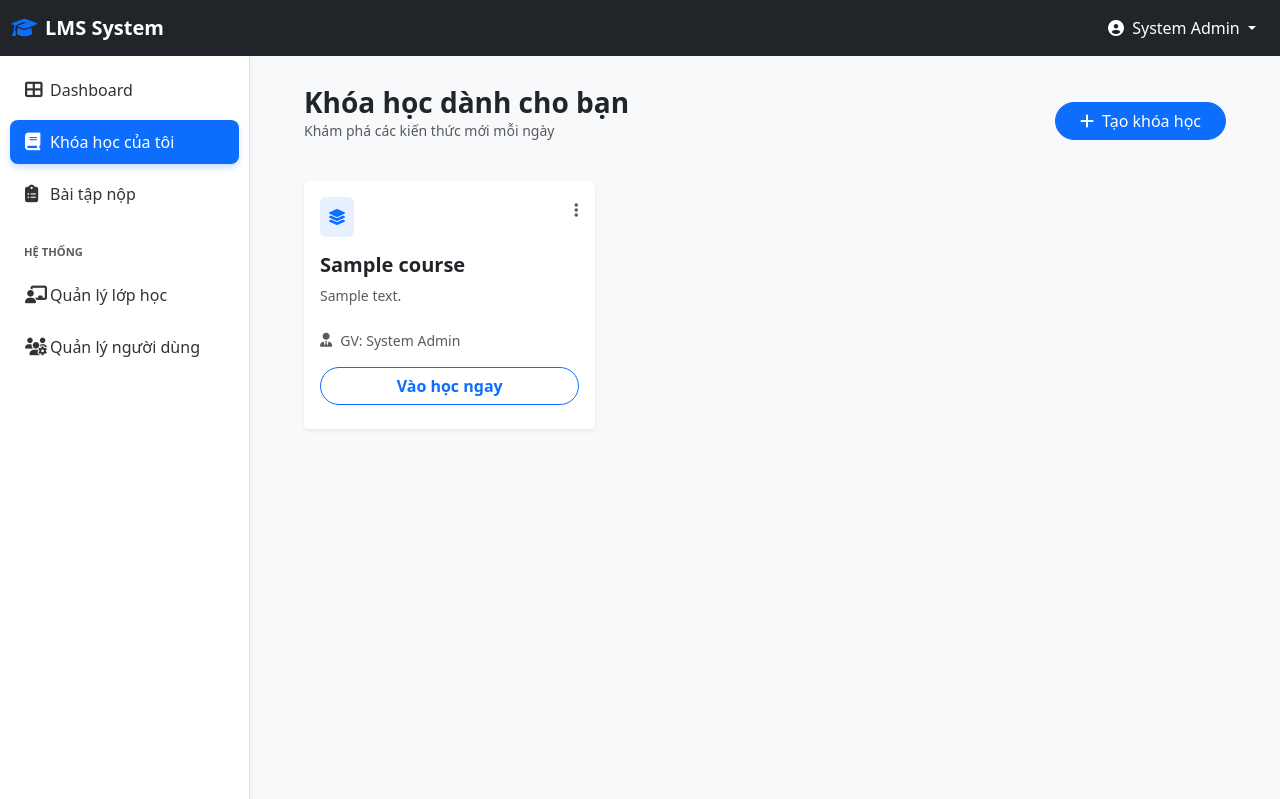
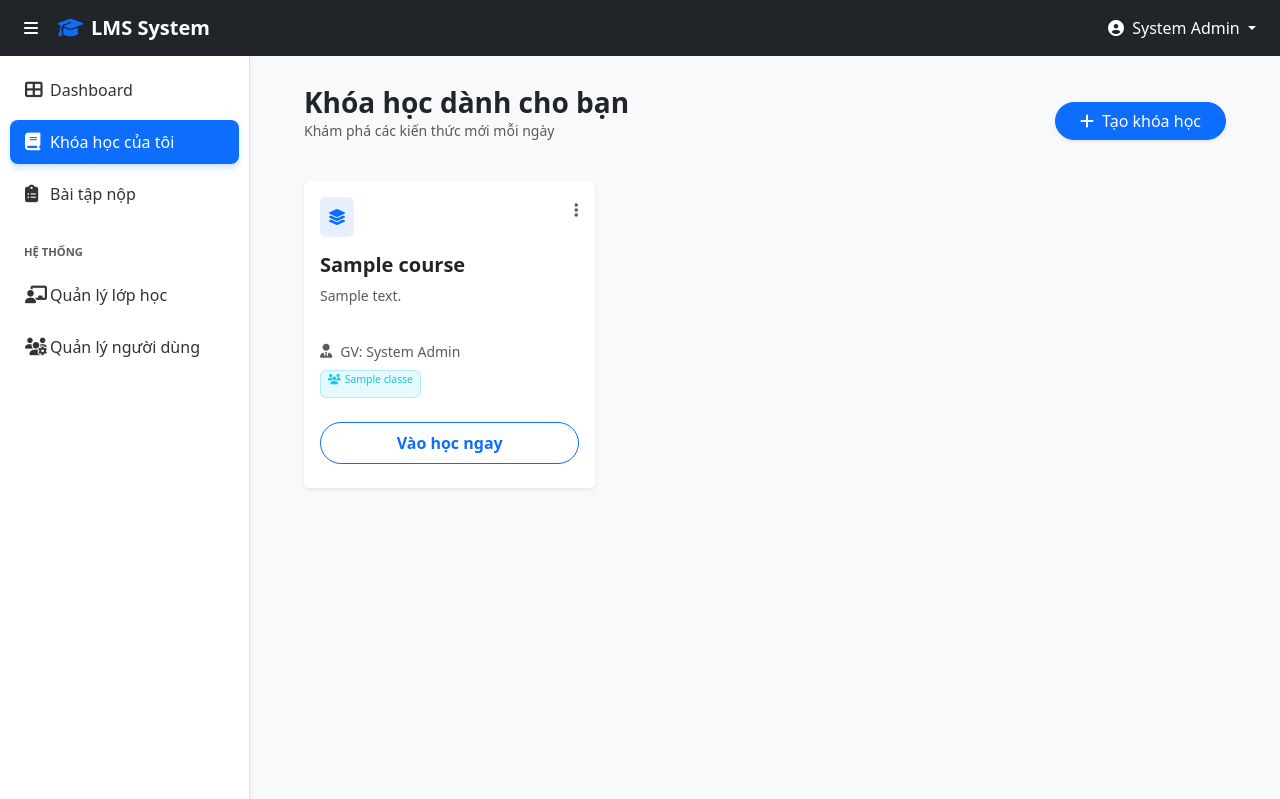
Before and after one commit to NgoTanLoi01/SmartLMS, a Laravel app: page /courses in a window 1280 px wide. Shown: the top 799 px of the page. Run offline with Laravel 12, Linux system fonts and the light colour scheme; a user stored in the database is signed in; data comes from the database, SQL or seed files in the repository; tables that the repository leaves empty hold one stand-in row (values such as "Sample post").

Commit message:
fix: layout

```diff
--- a/resources/views/courses/index.blade.php
+++ b/resources/views/courses/index.blade.php
@@ -3,6 +3,33 @@
 @section('title', 'Danh sách khóa học')
 
 @section('content')
+    <style>
+        .transition-hover {
+            transition: transform 0.3s ease, box-shadow 0.3s ease;
+        }
+
+        .transition-hover:hover {
+            transform: translateY(-5px);
+            box-shadow: 0 10px 20px rgba(0, 0, 0, 0.1) !important;
+        }
+
+        /* Fix chiều cao cố định cho phần mô tả để các card đều nhau */
+        .card-description {
+            height: 40px;
+            overflow: hidden;
+            display: -webkit-box;
+            -webkit-line-clamp: 2;
+            -webkit-box-orient: vertical;
+        }
+
+        /* Giới hạn khu vực chứa badge lớp để không đẩy layout quá xa */
+        .class-badges-container {
+            min-height: 28px;
+            max-height: 60px;
+            overflow-y: auto;
+        }
+    </style>
+
     <div class="container-fluid">
         <div class="d-flex justify-content-between align-items-center mb-4">
             <div>
@@ -10,17 +37,17 @@
                 <p class="text-muted small">Khám phá các kiến thức mới mỗi ngày</p>
             </div>
             @if (auth()->user()->role === 'teacher' || auth()->user()->role === 'admin')
-                <a href="{{ route('courses.create') }}" class="btn btn-primary rounded-pill px-4">
+                <a href="{{ route('courses.create') }}" class="btn btn-primary rounded-pill px-4 shadow-sm">
                     <i class="fas fa-plus me-2"></i>Tạo khóa học
                 </a>
             @endif
         </div>
 
-        <div class="row row-cols-1 row-cols-md-3 g-4">
+        <div class="row row-cols-1 row-cols-md-2 row-cols-xl-3 g-4">
             @foreach ($courses as $course)
                 <div class="col">
                     <div class="card h-100 border-0 shadow-sm transition-hover">
-                        <div class="card-body">
+                        <div class="card-body d-flex flex-column">
                             <div class="d-flex justify-content-between align-items-start mb-3">
                                 <div class="bg-primary bg-opacity-10 p-2 rounded">
                                     <i class="fas fa-layer-group text-primary"></i>
@@ -45,22 +72,45 @@
                                     </div>
                                 @endif
                             </div>
-                            <h5 class="card-title fw-bold">{{ $course->title }}</h5>
-                            <p class="card-text text-muted small">{{ Str::limit($course->description, 100) }}</p>
+
+                            <h5 class="card-title fw-bold text-dark">{{ $course->title }}</h5>
+                            <p class="card-text text-muted small card-description mb-3">
+                                {{ $course->description }}
+                            </p>
+
+                            {{-- Thông tin Giáo viên & Lớp đưa vào body để footer chỉ chứa nút/progress --}}
+                            <div class="mt-auto">
+                                <div class="d-flex align-items-center mb-2 text-muted">
+                                    <i class="fas fa-user-tie me-2 small"></i>
+                                    <span class="small fw-medium">GV: {{ $course->teacher->name }}</span>
+                                </div>
+
+                                <div class="class-badges-container d-flex flex-wrap gap-1 mb-2">
+                                    @if ($course->classes->count() > 0)
+                                        @foreach ($course->classes as $class)
+                                            <span
+                                                class="badge bg-info bg-opacity-10 text-info border border-info border-opacity-25 fw-normal"
+                                                style="font-size: 0.65rem;">
+                                                <i class="fas fa-users me-1"></i>{{ $class->name }}
+                                            </span>
+                                        @endforeach
+                                    @else
+                                        <span class="badge bg-light text-muted fw-normal" style="font-size: 0.65rem;">Chưa
+                                            gán lớp</span>
+                                    @endif
+                                </div>
+                            </div>
                         </div>
-                        <div class="card-footer bg-white border-0 pb-4">
-                            <div class="d-flex align-items-center mb-3 text-muted">
-                                <i class="fas fa-user-tie me-2 small"></i>
-                                <span class="small">GV: {{ $course->teacher->name }}</span>
-                            </div>
+
+                        <div class="card-footer bg-white border-0 pb-4 pt-0">
                             @if (auth()->user()->role === 'student')
                                 <div class="mb-3">
                                     <div class="d-flex justify-content-between align-items-center mb-1 small">
-                                        <span class="text-muted">Hoàn thành</span>
+                                        <span class="text-muted small">Hoàn thành</span>
                                         <span
-                                            class="fw-bold {{ $course->progress == 100 ? 'text-success' : 'text-primary' }}">{{ $course->progress }}%</span>
+                                            class="fw-bold small {{ $course->progress == 100 ? 'text-success' : 'text-primary' }}">{{ $course->progress }}%</span>
                                     </div>
-                                    <div class="progress" style="height: 6px; border-radius: 10px;">
+                                    <div class="progress" style="height: 5px; border-radius: 10px;">
                                         <div class="progress-bar {{ $course->progress == 100 ? 'bg-success' : 'bg-primary' }}"
                                             role="progressbar" style="width: {{ $course->progress }}%;"></div>
                                     </div>
@@ -68,7 +118,7 @@
                             @endif
 
                             <a href="{{ route('courses.show', $course->id) }}"
-                                class="btn btn-outline-primary w-100 rounded-pill fw-bold">
+                                class="btn btn-outline-primary w-100 rounded-pill fw-bold py-2">
                                 Vào học ngay
                             </a>
                         </div>
--- a/resources/views/layouts/app.blade.php
+++ b/resources/views/layouts/app.blade.php
@@ -96,6 +145,12 @@
 <body>
     <nav class="navbar navbar-expand-lg navbar-dark bg-dark fixed-top">
         <div class="container-fluid">
+            @auth
+                <button id="sidebarToggleBtn" class="btn btn-dark border-0 me-2" type="button" title="Ẩn/Hiện menu">
+                    <i class="fas fa-bars"></i>
+                </button>
+            @endauth
+
             <a class="navbar-brand fw-bold" href="{{ Auth::check() ? route('dashboard') : url('/') }}">
                 <i class="fas fa-graduation-cap me-2 text-primary"></i>LMS System
             </a>
@@ -135,41 +190,41 @@
                 <ul class="nav flex-column">
                     <li class="nav-item">
                         <a class="nav-link {{ request()->is('dashboard*') ? 'active' : '' }}"
-                            href="{{ route('dashboard') }}">
-                            <i class="fas fa-th-large"></i> Dashboard
+                            href="{{ route('dashboard') }}" data-tooltip="Dashboard">
+                            <i class="fas fa-th-large"></i> <span>Dashboard</span>
                         </a>
                     </li>
                     <li class="nav-item">
                         <a class="nav-link {{ request()->is('courses*') ? 'active' : '' }}"
-                            href="{{ route('courses.index') }}">
-                            <i class="fas fa-book"></i> Khóa học của tôi
+                            href="{{ route('courses.index') }}" data-tooltip="Khóa học của tôi">
+                            <i class="fas fa-book"></i> <span>Khóa học của tôi</span>
                         </a>
                     </li>
                     <li class="nav-item">
                         <a class="nav-link {{ request()->is('assignments*') ? 'active' : '' }}"
-                            href="{{ route('assignments.index') }}">
-                            <i class="fas fa-clipboard-list"></i> Bài tập nộp
+                            href="{{ route('assignments.index') }}" data-tooltip="Bài tập nộp">
+                            <i class="fas fa-clipboard-list"></i> <span>Bài tập nộp</span>
                         </a>
                     </li>
 
                     @if (Auth::user()->role === 'admin' || Auth::user()->role === 'teacher')
-                        <div class="px-4 mt-4 mb-2 small text-muted text-uppercase fw-bold" style="font-size: 0.7rem;">Hệ
-                            thống</div>
-
-                        <!-- Cả Admin và Teacher đều quản lý được lớp học -->
+                        <div class="px-4 mt-4 mb-2 small text-muted text-uppercase fw-bold section-label"
+                            style="font-size: 0.7rem;">
+                            Hệ thống
+                        </div>
                         <li class="nav-item">
                             <a class="nav-link {{ request()->is('classes*') ? 'active' : '' }}"
-                                href="{{ Route::has('classes.index') ? route('classes.index') : '#' }}">
-                                <i class="fas fa-chalkboard-teacher"></i> Quản lý lớp học
+                                href="{{ Route::has('classes.index') ? route('classes.index') : '#' }}"
+                                data-tooltip="Quản lý lớp học">
+                                <i class="fas fa-chalkboard-teacher"></i> <span>Quản lý lớp học</span>
                             </a>
                         </li>
-
-                        <!-- Chỉ Admin mới được quản lý toàn bộ hệ thống Người dùng -->
                         @if (Auth::user()->role === 'admin')
                             <li class="nav-item">
                                 <a class="nav-link {{ request()->is('users*') ? 'active' : '' }}"
-                                    href="{{ Route::has('users.index') ? route('users.index') : '#' }}">
-                                    <i class="fas fa-users-cog"></i> Quản lý người dùng
+                                    href="{{ Route::has('users.index') ? route('users.index') : '#' }}"
+                                    data-tooltip="Quản lý người dùng">
+                                    <i class="fas fa-users-cog"></i> <span>Quản lý người dùng</span>
                                 </a>
                             </li>
                         @endif
@@ -199,7 +254,35 @@
             </div>
         </main>
     </div>
+    <script>
+        const toggleBtn = document.getElementById('sidebarToggleBtn');
+        const sidebar = document.querySelector('.sidebar');
+        const mainContent = document.querySelector('.main-content');
 
+        let sidebarOpen = localStorage.getItem('sidebarOpen') !== 'false';
+
+        function applySidebarState() {
+            if (sidebarOpen) {
+                sidebar?.classList.remove('sidebar-collapsed');
+                mainContent?.classList.remove('sidebar-collapsed');
+                toggleBtn?.classList.remove('rotated');
+            } else {
+                sidebar?.classList.add('sidebar-collapsed');
+                mainContent?.classList.add('sidebar-collapsed');
+                toggleBtn?.classList.add('rotated');
+            }
+        }
+
+        applySidebarState();
+
+        toggleBtn?.addEventListener('click', function() {
+            sidebarOpen = !sidebarOpen;
+            localStorage.setItem('sidebarOpen', sidebarOpen);
+            applySidebarState();
+        });
+    </script>
+
+    @stack('scripts')
     <script src="https://code.jquery.com/jquery-3.6.0.min.js"></script>
     <script src="https://cdn.jsdelivr.net/npm/bootstrap@5.3.0/dist/js/bootstrap.bundle.min.js"></script>
     <script src="https://cdn.jsdelivr.net/npm/axios/dist/axios.min.js"></script>
```
Also changed, not shown: other parts of resources/views/layouts/app.blade.php (+49 -0 lines).
